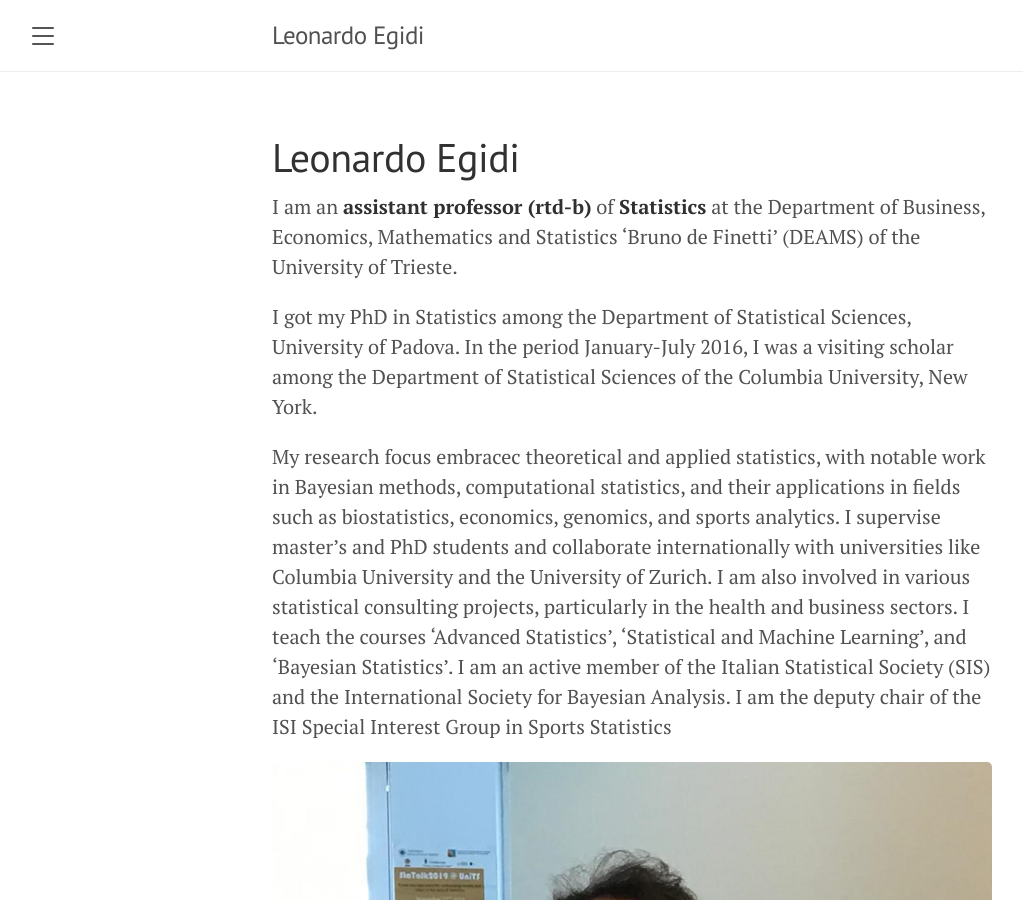
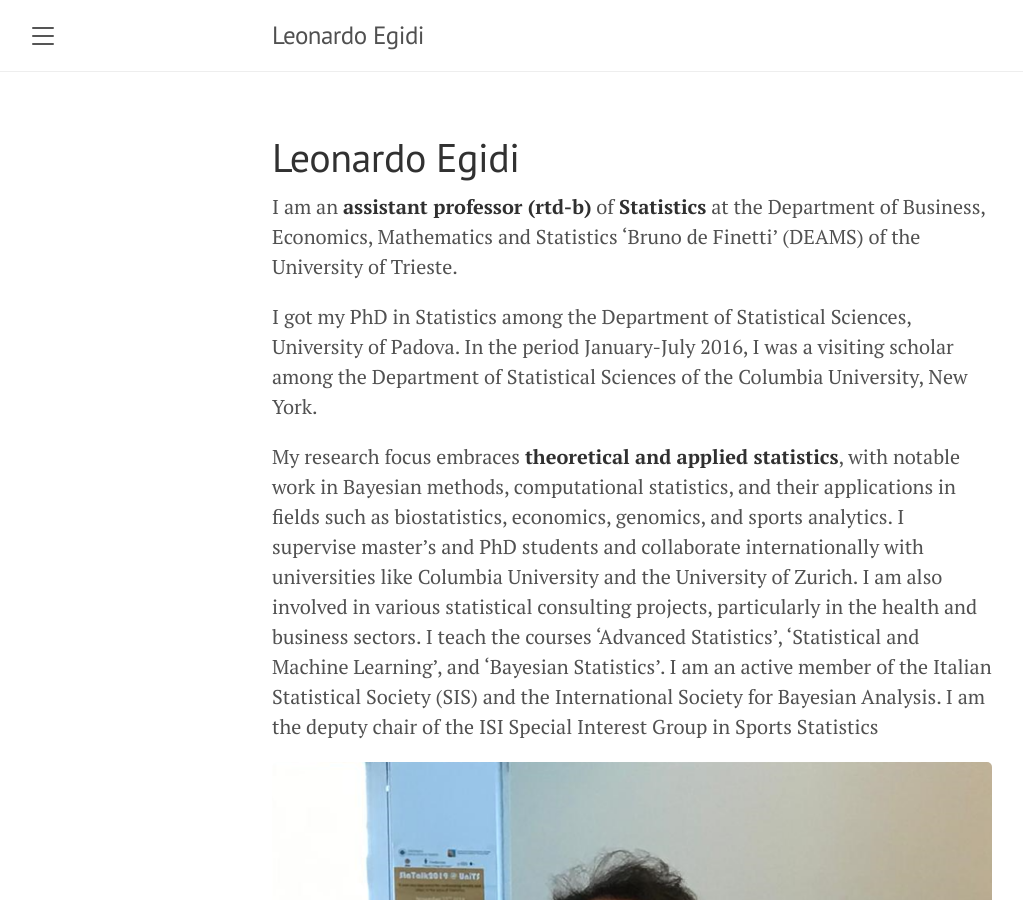
Before and after one commit to LeoEgidi/leoegidi.github.io, a Jekyll site: the page built from index.md, in a window 1280 px wide and 900 px high. Shown: the whole window, without its empty margins (8-1031 px from the left). Built offline with Jekyll 4.4.1, drawn with Linux system fonts in a browser that asks for light colours; Markdown is read by kramdown in place of the engine named in the settings; the list of posts is cut into pages by our own code.

Commit message:
Update index.md

```diff
--- a/index.md
+++ b/index.md
@@ -11,7 +11,7 @@ of the University of Trieste.
 I got my PhD in Statistics among the Department of Statistical Sciences, University of Padova.
 In the period January-July 2016, I was a visiting scholar among the Department of Statistical Sciences of the Columbia University, New York.
 
-My research focus embracec theoretical and applied statistics, with notable work in Bayesian methods,
+My research focus embraces **theoretical and applied statistics**, with notable work in Bayesian methods,
 computational statistics, and their applications in fields such as biostatistics, economics, genomics, and sports analytics.
 I supervise master’s and PhD students and collaborate internationally with universities like Columbia University and the University of Zurich.
 I am also involved in various statistical consulting projects, particularly in the health and business sectors.
@@ -21,3 +21,5 @@ I am the deputy chair of the ISI Special Interest Group in Sports Statistics
 
 
 ![](egidi_small.png)
+
+<img src="egidi_small.png" alt="Egidi" width="300">
```
